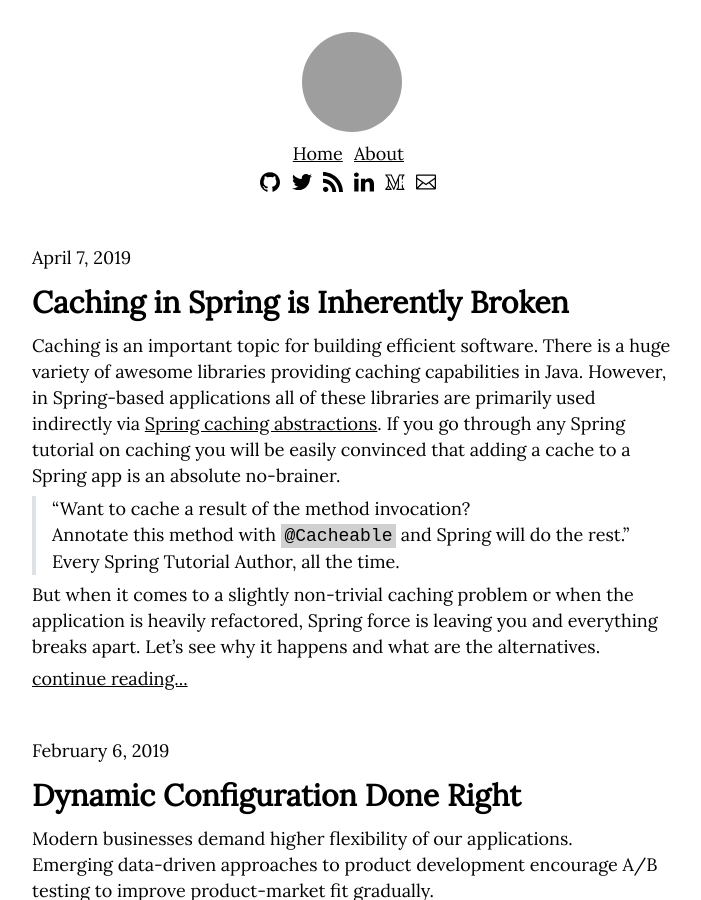
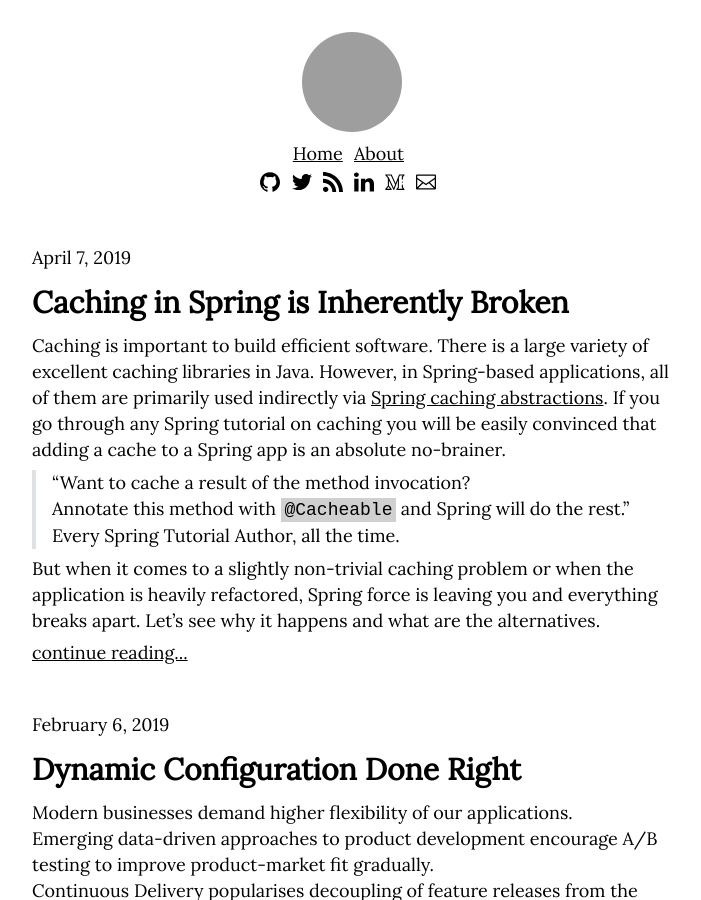
Before and after one commit to IlyaZinkovich/ilyazinkovich.github.io, a Jekyll site: the page built from index.html, in a window 1280 px wide and 900 px high, cut to the strip 0-900 px from the top of the window. Shown: the whole strip, without its empty margins (288-989 px from the left). Built offline with Jekyll 4.4.1, drawn with Linux system fonts in a browser that asks for light colours; the list of posts is cut into pages by our own code; some of the changed lines change nothing that is shown; grey boxes are pictures that could not be loaded.

Commit message:
Corrected grammar mistakes

```diff
--- a/_posts/2019/apr/2019-04-07-cacheable.md
+++ b/_posts/2019/apr/2019-04-07-cacheable.md
@@ -12,7 +12,7 @@
 published: true
 ---
 
-Caching is an important topic for building efficient software. There is a huge variety of awesome libraries providing caching capabilities in Java. However, in Spring-based applications all of these libraries are primarily used indirectly via [Spring caching abstractions](https://docs.spring.io/spring-boot/docs/current/reference/html/boot-features-caching.html). If you go through any Spring tutorial on caching you will be easily convinced that adding a cache to a Spring app is an absolute no-brainer.
+Caching is important to build efficient software. There is a large variety of excellent caching libraries in Java. However, in Spring-based applications, all of them are primarily used indirectly via [Spring caching abstractions](https://docs.spring.io/spring-boot/docs/current/reference/html/boot-features-caching.html). If you go through any Spring tutorial on caching you will be easily convinced that adding a cache to a Spring app is an absolute no-brainer.
 
 >"Want to cache a result of the method invocation?
 >Annotate this method with `@Cacheable` and Spring will do the rest."
@@ -30,7 +30,7 @@
 
 Let's test the caching mechanism with a simple `ConcurrentMap` in-memory cache to verify that responses are actually being cached per a combination of a request method and URL.
 
-For the purpose of testing we'll use `HttpClient` implementation that returns a response containing a randomly generated string.
+For the purpose of testing, we'll use `HttpClient` implementation that returns a response containing a randomly generated string.
 
 {% gist 318617d61c0b1fe4cbb21f985ec663fe %}
 
@@ -49,32 +49,32 @@
 
 {% gist 9fec9b569a628e9566c9dc280caf1399 %}
 
-In contrast with a `ConcurrentMap`, Redis is a remote service and we need to configure serialization to be able to exchange data with it. Keys of the cache entries will be simple String's and values will be serialized to JSON.
+In contrast with a `ConcurrentMap` Redis is a remote service and we need to configure serialization to be able to exchange data with it. Keys of the cache entries will be simple String's, and values will be serialized to JSON.
 The only working configuration of the JSON serializer stores a class name of a serialized object in a payload. If we forget (or refuse) to configure it this way, we'll get the following error.
 
 {% gist a345aa16a3aefa5c2f6e65a6d5f08456 %}
 
-This approach has one important drawback. If somebody moves or renames the class of the objects cached in Redis we're screwed - deserialization will fail and the method call will result in runtime exception (**the method won't be called without caching, it will simply blow up**).
+This approach has one major drawback. If somebody moves or renames the class of the objects cached in Redis, we're screwed - deserialization will fail, and the method call will result in a runtime exception (**the method won’t be called without caching**).
 
-If you wonder what is the default that Spring Boot uses for serialization, you'd be very surprised that it's the built-in [Java serialization](https://docs.spring.io/spring-data/redis/docs/current/api/org/springframework/data/redis/serializer/JdkSerializationRedisSerializer.html) which is slow, verbose, insecure and has backward compatibility issues.
+If you wonder which serialization Spring Boot uses by default, you'd be surprised that it's the built-in [Java serialization](https://docs.spring.io/spring-data/redis/docs/current/api/org/springframework/data/redis/serializer/JdkSerializationRedisSerializer.html) which is slow, inefficient, insecure and has backward compatibility issues.
 
-Hmm... Our JSON serialization is at least better than the default. Forget everything, let's run the test with the switched config. And this is what we get.
+Hmm... Our JSON serialization is at least better than the default. Anyway, let's run the test with the switched config. And this is what we get.
 
 {% gist e3e3b833d2ef487ec1413e239aa74e2b %}
 
 ## What's Wrong?
 
-Although `CompletableFuture` is a backbone of async programming in Java, Spring doesn't handle it in a special way. Spring tries to serialize it and fails. This issue is relevant to caching in any external datastore. [It was reported to the Spring Framework team and closed without a fix](https://github.com/spring-projects/spring-framework/issues/17559).
+Although `CompletableFuture` is a backbone of async programming in Java, Spring doesn’t handle it differently. Spring tries to serialize it as a regular Java object and fails. This issue is relevant to caching in all external datastores. [It was reported to the Spring Framework team and closed without a fix](https://github.com/spring-projects/spring-framework/issues/17559).
 
 But why does the in-memory version work???
 Since serialization isn't required, the instance of `CompletableFuture` is successfully saved in a `ConcurrentMap` as any other Java object. Now imagine what happens if the asynchronous computation behind the cached `CompletableFuture` fails. The failed `CompletableFuture` is returned from cache until the TTL expires. In practice, the impact of this problem ranges from the intermittent degradation of the application functionality up to severe incidents depending on how close the caching is to the critical path.
 
-If we replace `CompletableFuture` with a new shiny reactive `Mono` or `Flux` types the situation becomes different. Since `Mono` and `Flux` are just describing the asynchronous computation, the in-memory cache will store the description (and not the result) and the subscribers will re-run the computation each time they receive its description from cache - as if there was no cache at all. Useless but safe. However, with a remote cache the application will still crash.
+If we replace `CompletableFuture` with a new shiny reactive `Mono` or `Flux` types, the situation becomes different. `Mono` and `Flux` describe a publisher. The Spring in-memory cache will store these publishers. When we get the publisher from the cache and subscribe to it, the publisher re-runs the action needed to produce the value instead of getting the value from cache. It works as if there was no cache at all! Although it's useless, it doesn't break anything. However, with a remote cache, the application will still crash.
 
 If you're still optimistic about Spring caching, keep in mind the following:
-1. Spring abstractions for caching are very primitive and are not suitable for even slightly more complicated use cases such as caching of multiple values inside a single method, caching of async results, dynamic TTLs, custom caching strategies like parallel cache lookup and caching in remote datastores is by-design prone to backward compatibility errors. Moreover, even the simplest functionality that Spring provides is hard to test and debug - it's all hidden behind autogenerated proxies in legacy trenches of 15 years old framework.
-2. Spring AOP. Every class you annotated with `@Cacheable` must be declared as a bean and caching will work only for public methods called from the outside of the class (compile-time weaving is required for non-public methods).
-3. [Spring Expression Language (SpEL)](https://www.baeldung.com/spring-expression-language). `@Cacheable` annotation parameters can optionally contain SpEL expressions. SpEL can be used to define dynamic keys and caching conditions based on method parameters. Java compiler doesn't have a clue about SpEL. Each mistake in a SpEL expression will result in a runtime exception.
+1. Spring abstractions for caching are very primitive and are not suitable for even slightly more complicated use cases such as caching of multiple values inside a single method, caching of async results, dynamic TTLs, custom caching strategies like parallel cache lookup and caching in remote datastores is by-design prone to backward compatibility errors. Moreover, even the basic functionality that Spring provides is hard to test and debug - it's all hidden behind autogenerated proxies in legacy trenches of 15 years old framework.
+2. Spring AOP. Every class you annotated with `@Cacheable` must be declared as a bean and caching will work only for public methods called from the outside (compile-time weaving is required for non-public methods).
+3. [Spring Expression Language (SpEL)](https://www.baeldung.com/spring-expression-language). `@Cacheable` annotation parameters can optionally contain SpEL expressions. SpEL can be used to define complex expressions for keys and caching conditions based on method parameters. Java compiler doesn't have a clue about SpEL. Each mistake in a SpEL expression will result in a runtime exception.
 4. Spring Test. Testing requires the bootstrapping of Spring application context and Spring-specific test tools that make your test suite unintentionally complicated and slow.
 
 ## What Can We Do Better?
@@ -83,8 +83,8 @@
 
 {% gist f8af40db43bb1855224afa50f3eace40 %}
 
-The cache key is now defined in a type-safe way. The silliest mistakes will be catched by the compiler.
-The block of code asynchronously producing a cached value is turned into a `Supplier<CompletableFuture<T>>`. It's now an expression evaluated only when no value is found in the cache.
+The cache key is now defined in a type-safe way. The silliest mistakes will be caught by the compiler.
+The block of code asynchronously producing a cached value is turned into a `Supplier<CompletableFuture<T>>`. It’s an expression evaluated only when the cached value is not found.
 The cache name is an implementation detail in our case. It's static and therefore can be configured outside of the client class to avoid situations when the client class uses a cache name that's not defined in the configuration.
 
 The configuration of `CachingHttpClient` looks as follows.
@@ -95,6 +95,6 @@
 
 {% gist dd71736793d247957ea6bf7cbe76934e %}
 
-That's the API I want to use. It's simple, gives us control and prevents us from making mistakes. We don't need to study tons of Spring documentation to add a predictable caching mechanism to the project. Instead, we combine small composable parts using the basic features of a statically typed programming language that helps us along the way. Important parts (like serialization mechanism) are explicit and mandatory, invalid states (like not compiling expression for the cache key) are not representable. The code is easily testable and debuggable even by the most junior colleagues who haven't dived into the enterprise Java world fully yet.
+That's the API I want to use. It's simple, gives enough control and prevents from a wide range of mistakes. We don't need to study tons of Spring documentation to add a predictable caching mechanism to the project. Instead, we combine small composable parts using the fundamental features of a statically typed programming language. Important parts (like serialization mechanism) are explicit and mandatory, invalid states (like not compiling expression for the cache key) are not representable. The code is easily testable and debuggable even by the most junior colleagues who haven't dived into the enterprise Java world fully yet.
 
-If you want to know the implementation details of the code above or play with the code from this blog post, go to the [GitHub repo](http://bit.ly/2UEl8Aj) and check out [RedisCacheable class](http://bit.ly/2YVeJ2Z) that asynchronously caches data in Redis.
+If you want to check the implementation details or play with the code from this blog post, go to the [GitHub repo](http://bit.ly/2UEl8Aj) and check out [RedisCacheable class](http://bit.ly/2YVeJ2Z) that asynchronously caches data in Redis.
```
